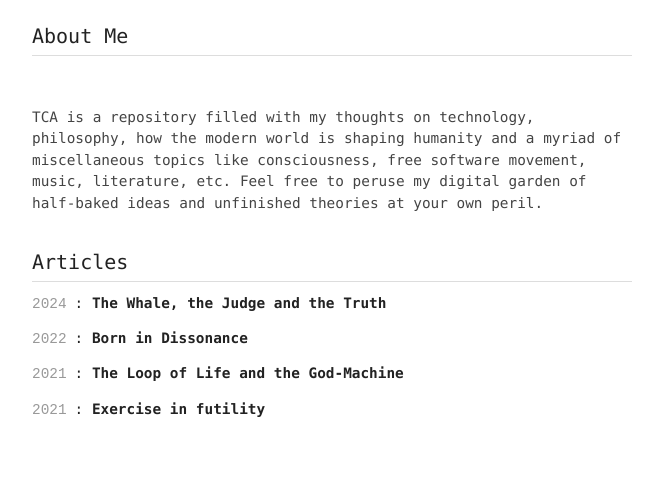
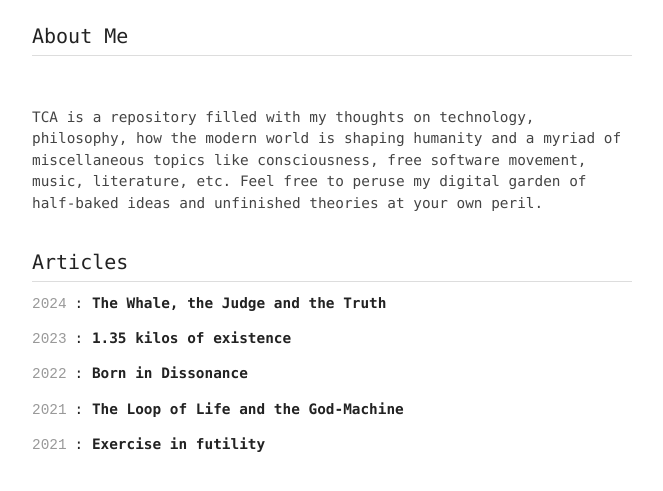
Before and after one commit to bohbrek/bohbrek.github.io, a plain HTML site: page index.html in a window 1280 px wide. Shown: the part 153-644 px from the top of the page, without its empty margins (308-971 px from the left). Drawn offline with Linux system fonts and the light colour scheme.

Commit message:
Update index.html

```diff
--- a/index.html
+++ b/index.html
@@ -33,6 +33,7 @@ Feel free to peruse my digital garden of half-baked ideas and unfinished theorie
       <h2>Articles</h2>
       <ul>
         <li><time datetime="2024">2024</time>: <a href="posts/yarn.html">The Whale, the Judge and the Truth</a></li>
+        <li><time datetime="2023">2023</time>: <a href="posts/135.html">1.35 kilos of existence</a></li>
         <li><time datetime="2022">2022</time>: <a href="posts/disso.html">Born in Dissonance</a></li>
         <li><time datetime="2021">2021</time>: <a href="posts/loop.html">The Loop of Life and the God-Machine</a></li>
         <li><time datetime="2021">2021</time>: <a href="posts/exercise_in_futility.html">Exercise in futility</a></li>
```
